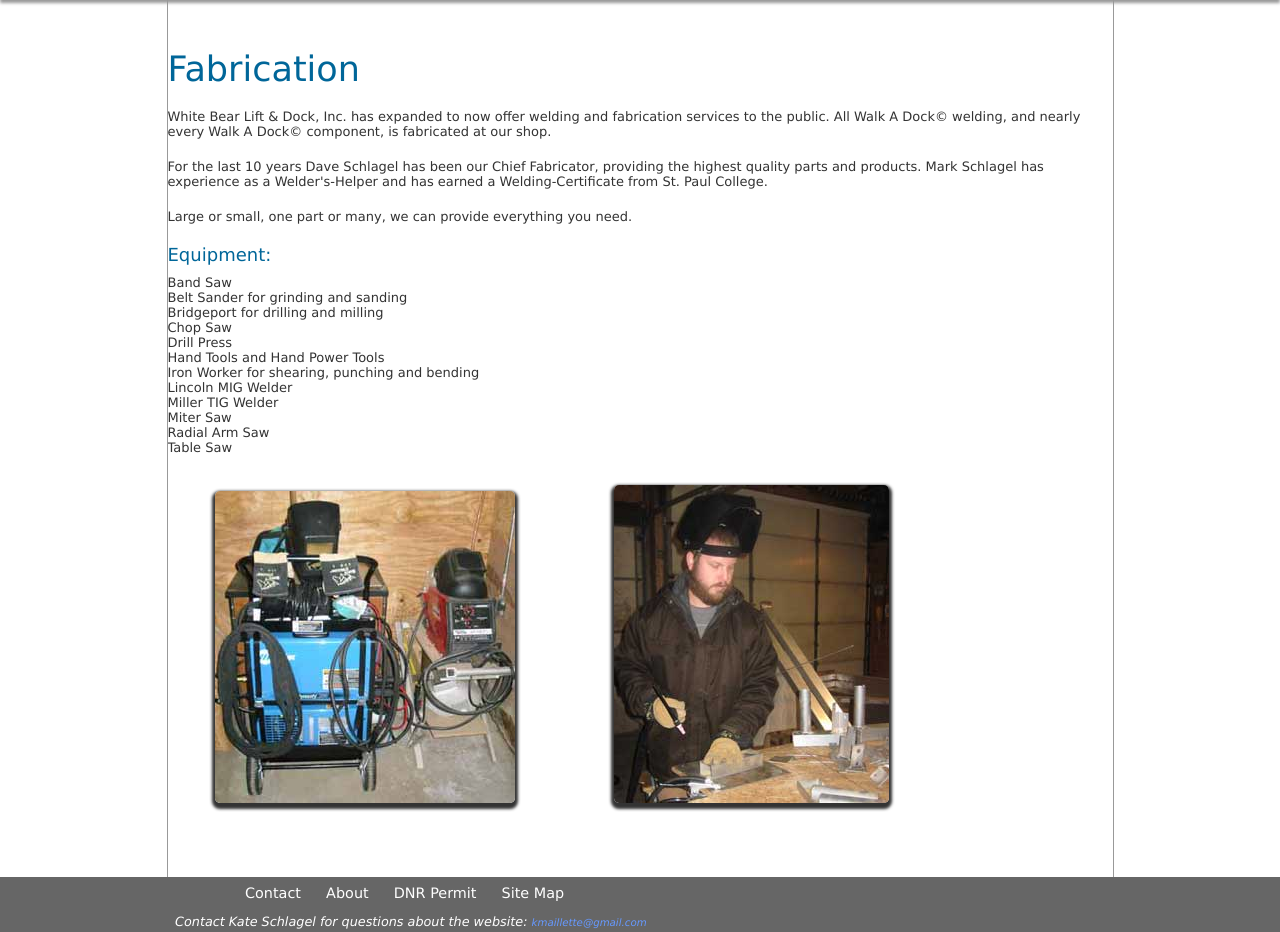
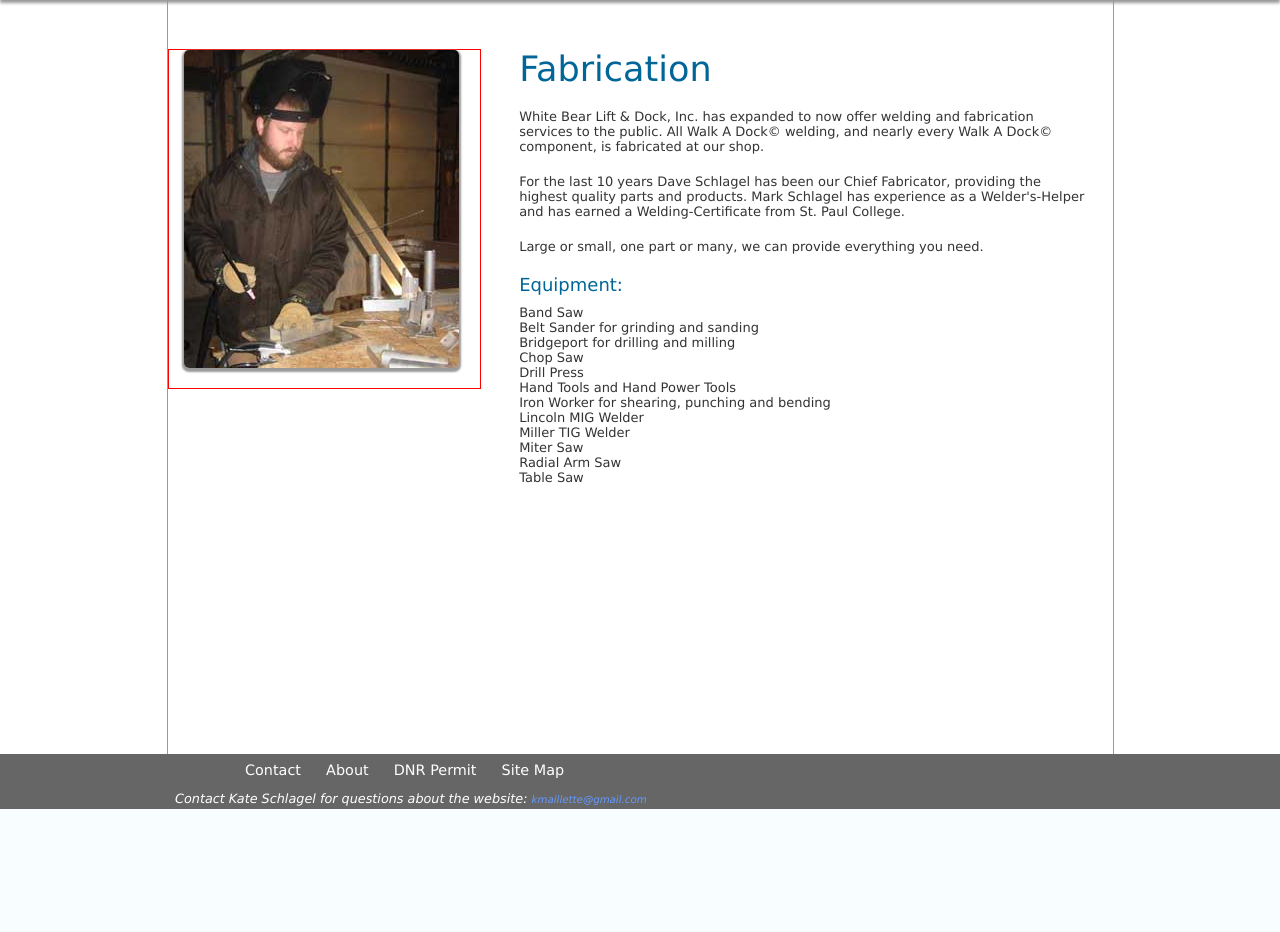
Before and after one commit to kmschlagel/WBLD, a PHP site: page /fabrication.php in a window 1280 px wide. Shown: the part 141-1073 px from the top of the page. After the commit the page ends 950 px from the top, so only its background shows below. Run offline with PHP 8.4, Linux system fonts and the light colour scheme; some libraries are stand-ins or nearby versions.

Commit message:
Shifted images and restructured divs.

```diff
--- a/fabrication.php
+++ b/fabrication.php
@@ -2,6 +2,10 @@
 
 
 <div id="main">
+      <div class="main_photo clearfix">
+                <img src="img/welding/Welding1.jpg" width="275" height="318"/>
+        </div> <!-- end of main_photo div -->
+    <div class="main-content">
         <h1 id="myanchor">Fabrication</h1>
             <p>White Bear Lift &amp; Dock, Inc. has expanded to now offer welding and fabrication services to the public. All Walk A Dock&copy; welding, and nearly every Walk A Dock&copy; component, is fabricated at our shop. </p>
 
@@ -25,13 +29,8 @@
                     <li>Radial Arm Saw</li>
                     <li>Table Saw</li>
                 </ul>
-         <div class="main_photo">
-                <img src="img/welding/Welder3.jpg" width="300" height="312"/>
-                <img src="img/welding/Welding1.jpg" width="275" height="318"/>
-        </div> <!-- end of main_photo div -->
-    <div class="main-content">
-    </div> <!--end main content-->
-</div> <!-- end of index_main -->
+         </div>
+</div> <!-- end of mian -->
 
 
 
--- a/wbld_style.css
+++ b/wbld_style.css
@@ -240,19 +240,14 @@ HOME PAGE MAIN DIV
 
 
 }
-
-#index_main .main_photo {
-	width: 350px;
-	height: 600px;
-	float: right;
-	margin-top: 85px;
-	padding-left: 40px;
-	padding-right: 40px;
-	padding-bottom: 20px;
+.main_photo {
+    width: 33%;
+	float: left;
+    border: solid 1px red;
 
 }
 
-#index_main .main_photo img {
+.main_photo img {
 	padding: 0px;
 	margin-bottom: 20px;
 	-webkit-border-radius: 5px;
@@ -433,23 +428,23 @@ MAIN DIV FOR ALL OTHER PAGES
 
 
 
-#main .main_photo {
-    width: 100%;
-    margin-top: 30px;
+.main_photo {
+    width: 33%;
 	float: left;
 	/*border: 1px solid black;*/
 }
 
-#main .main_photo img {
+.main_photo img {
+    display: block;
 	margin-bottom: 20px;
     margin-right: 5%;
     margin-left: 5%;
 	-webkit-border-radius: 5px;
 -moz-border-radius: 5px;
 border-radius: 5px;
--webkit-box-shadow: 0px 3px 3px 3px #333;
--moz-box-shadow: 0px 3px 3px 3px #333;
-box-shadow: 0px 3px 3px 3px #333;
+-webkit-box-shadow: 0px 2px 2px 2px #999;
+-moz-box-shadow: 0px 2px 2px 2px #999;
+box-shadow: 0px 2px 2px 2px #999;
 }
 
 #main #accessories ul {
@@ -480,10 +475,9 @@ box-shadow: 0px 3px 3px 3px #333;
 }
 
 .main-content {
-    width: 70%;
+    width: 60%;
+    margin-left: 4%;
     float: left;
-    padding-left: 40px;
-    padding-bottom: 50px;
 
 }
 
```
